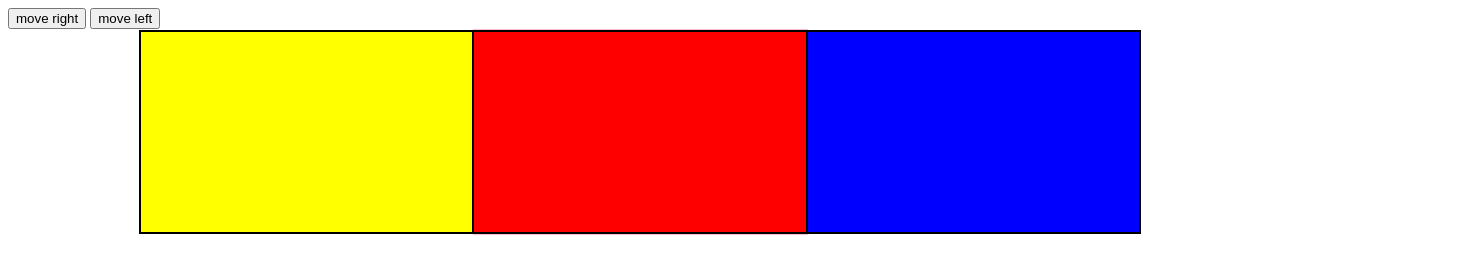
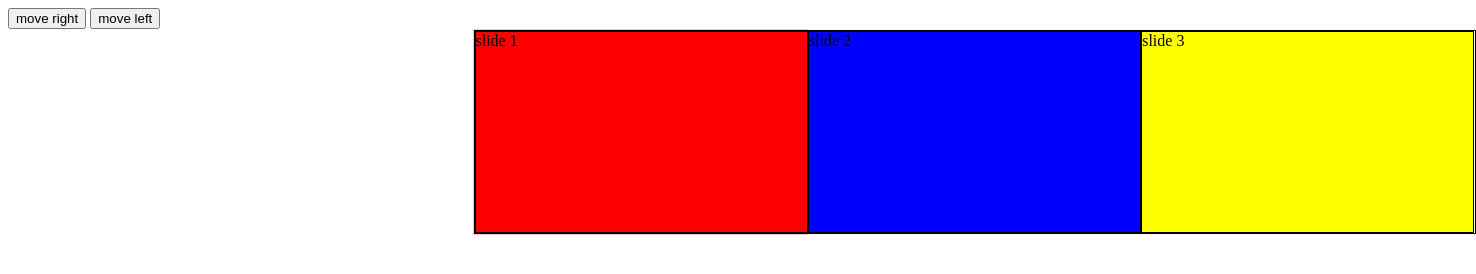
Before and after one commit to jasonHYLam/image-slider, a website built with webpack: page src/index.html in a window 1280 px wide. Both pictures are taken after a click on the button "move right". Shown: the whole page, 1476 px wide, since content can reach past the window. Built offline with nearby package versions, Linux system fonts and the light colour scheme.

Commit message:
Move Slide Container Left And Right
Required in order to animate the movement of the image slider.

```diff
--- a/src/imageSlider.js
+++ b/src/imageSlider.js
@@ -1,7 +1,8 @@
 export default function createImageSlider() {
 
-    function createElement(elType, parentElement, ...classes) {
+    function createElement(elType, textContent, parentElement, ...classes) {
         const newEl = document.createElement(elType);
+        newEl.textContent = textContent;
         classes.map(className => newEl.classList.add(className));
         parentElement.appendChild(newEl);
         return newEl;
@@ -9,12 +10,12 @@ export default function createImageSlider() {
 
     function createSlideContainer() {
         const body = document.querySelector('body');
-        const pictureFrame = createElement('div', body, 'picture-frame');
-        const wideDiv = createElement('div', pictureFrame, 'wide-div');
+        const pictureFrame = createElement('div', '', body, 'picture-frame');
+        const wideDiv = createElement('div', '', pictureFrame, 'wide-div');
 
-        const slide1 = createElement('div', wideDiv, 'slide', 'slide1');
-        const slide2 = createElement('div', wideDiv, 'slide', 'slide2');
-        const slide3 = createElement('div', wideDiv, 'slide', 'slide3');
+        const slide1 = createElement('div', 'slide 1', wideDiv, 'slide', 'slide1');
+        const slide2 = createElement('div', 'slide 2', wideDiv, 'slide', 'slide2');
+        const slide3 = createElement('div', 'slide 3', wideDiv, 'slide', 'slide3');
     }
 
     createSlideContainer();
@@ -31,6 +32,30 @@ export default function createImageSlider() {
         return document.querySelector('.move-left');
     }
 
+    function checkExistingClass(el, className) {
+        return (el.classList.contains(className))
+    }
+
+    function removeExistingClass(el, className) {
+        el.classList.remove(className)
+    }
+
+    function containerMoveLeft() {
+        if (checkExistingClass(getSlideContainer(), 'move-right')) {
+            removeExistingClass(getSlideContainer(), 'move-right')
+        }
+
+        getSlideContainer().classList.add('move-left');
+    }
+
+    function containerMoveRight() {
+        if (checkExistingClass(getSlideContainer(), 'move-left')) {
+            removeExistingClass(getSlideContainer(), 'move-left')
+        }
+
+        getSlideContainer().classList.add('move-right');
+    }
+
     function moveLeft() {
         const firstSlide = getSlideContainer().firstChild;
         getSlideContainer().removeChild(firstSlide);
@@ -45,7 +70,8 @@ export default function createImageSlider() {
     }
 
 
-    getMoveRight().addEventListener('click', moveRight);
-    getMoveLeft().addEventListener('click', moveLeft);
-    // moveRight();
+    // getMoveRight().addEventListener('click', moveRight);
+    // getMoveLeft().addEventListener('click', moveLeft);
+    getMoveRight().addEventListener('click', containerMoveRight);
+    getMoveLeft().addEventListener('click', containerMoveLeft);
 }
--- a/src/style.css
+++ b/src/style.css
@@ -5,6 +5,7 @@ body {
     border: 1px solid pink;
     position: relative;
     width: 333px;
+    /* overflow: hidden; */
 }
 
 .wide-div {
@@ -14,7 +15,17 @@ body {
     position: relative;
     left: 50%;
     transform: translate(-50%);
+}
 
+.wide-div.move-right {
+    left: 0;
+    transform: translate(0%);
+}
+
+.wide-div.move-left{
+    left: 0%;
+    transform: translate(0%);
+    float: right;
 }
 
 .slide {
```
Also changed, not shown: dist/main.js.
